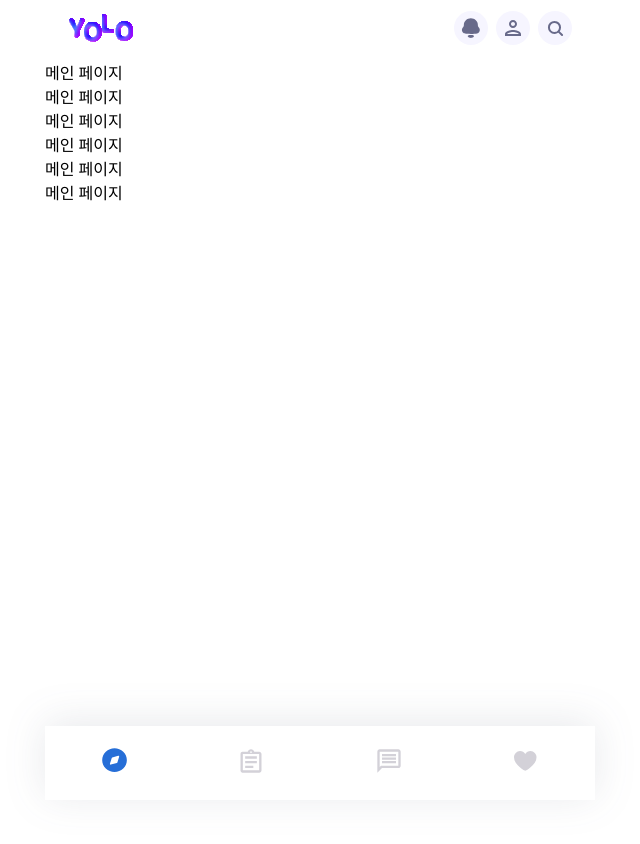
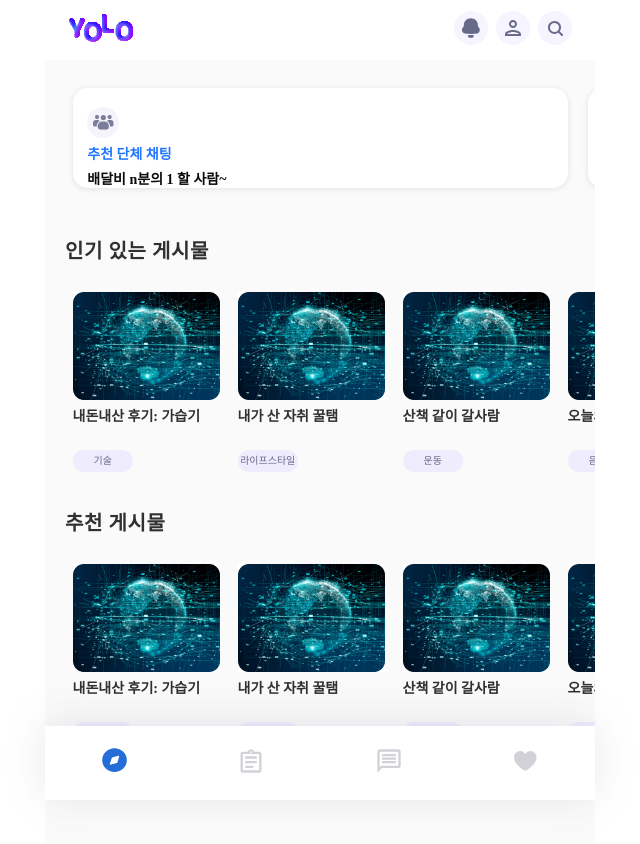
Before and after one commit to YOLO-2024/YOLO_FE, a React (Vite) app: page /main-page in a window 1280 px wide. Shown: the top 844 px of the page, without its empty margins (320-960 px from the left). Before the commit the page ends 800 px from the top, so only its background shows below. Built offline with nearby package versions, Linux system fonts and the light colour scheme.

Commit message:
메인 화면 가로스크롤 구현

```diff
--- /dev/null
+++ b/src/assets/svgs/GroupIcon.jsx
@@ -0,0 +1,62 @@
+const GroupIcon = () => {
+  return (
+    <svg
+      width="21"
+      height="16"
+      viewBox="0 0 21 16"
+      fill="none"
+      xmlns="http://www.w3.org/2000/svg"
+    >
+      <g id="Group 38" clipPath="url(#clip0_1_3193)">
+        <circle
+          id="Ellipse 4"
+          cx="4.02635"
+          cy="3.06053"
+          r="2.07713"
+          fill="#686A8A"
+        />
+        <path
+          id="Path 13"
+          d="M6.71048 7.04732C4.82699 8.22264 3.68234 10.2858 3.68202 12.5059H1.84101C0.82551 12.5029 0.00304 11.6804 0 10.6649V8.82389C0.00455 7.30064 1.23826 6.06693 2.76151 6.06238H4.60252C5.41594 6.06421 6.18718 6.42457 6.71048 7.04732Z"
+          fill="#686A8A"
+        />
+        <circle
+          id="Ellipse 5"
+          cx="16.6354"
+          cy="3.06053"
+          r="2.07713"
+          fill="#686A8A"
+        />
+        <path
+          id="Path 14"
+          d="M20.6827 8.82389V10.6649C20.6797 11.6804 19.8572 12.5029 18.8417 12.5059H17.0007C17.0007 10.2867 15.8563 8.22339 13.973 7.0478C14.496 6.42508 15.2669 6.06456 16.0802 6.06238H17.9212C19.4444 6.06693 20.6781 7.30064 20.6827 8.82389H20.6827Z"
+          fill="#686A8A"
+        />
+        <circle
+          id="Ellipse 6"
+          cx="10.3308"
+          cy="3.60132"
+          r="2.58533"
+          fill="#686A8A"
+        />
+        <path
+          id="Path 15"
+          d="M15.8947 12.0379V12.9585C15.8901 14.4817 14.6424 15.7154 13.102 15.72H7.51667C5.97623 15.7154 4.72861 14.4817 4.724 12.9585V12.0379C4.724 9.49604 6.80787 7.43542 9.37844 7.43542H11.2402C13.8108 7.43542 15.8947 9.49604 15.8947 12.0379H15.8947Z"
+          fill="#686A8A"
+        />
+      </g>
+      <defs>
+        <clipPath id="clip0_1_3193">
+          <rect
+            width="20.6827"
+            height="14.7365"
+            fill="white"
+            transform="translate(0 0.983398)"
+          />
+        </clipPath>
+      </defs>
+    </svg>
+  );
+};
+
+export default GroupIcon;
--- /dev/null
+++ b/src/components/Main/PopularPostList.jsx
@@ -0,0 +1,36 @@
+import '../../styles/component/main/MainPostList.scss';
+import DummyPostImage from '../../assets/images/DummyPostImage.jpg';
+
+const PopularPostItem = ({ title, tag }) => {
+  return (
+    <div className="mainPostItem_Container">
+      <div className="mainPostImage_Container">
+        <img src={DummyPostImage} />
+      </div>
+      <div className="mainPostTitle_Container">{title}</div>
+      <div className="mainPostTag">{tag}</div>
+    </div>
+  );
+};
+
+export default function PopularPostList() {
+  const postdummyList = [
+    { postId: 1, title: '내돈내산 후기: 가습기', tag: '기술' },
+    { postId: 2, title: '내가 산 자취 꿀탬', tag: '라이프스타일' },
+    { postId: 3, title: '산책 같이 갈사람', tag: '운동' },
+    { postId: 4, title: '오늘의 메뉴 추천', tag: '음식' },
+    { postroomId: 5, title: '요즘 빠진 게임', tag: '게임' },
+  ];
+
+  return (
+    <div className="mainPost_Container">
+      {postdummyList.map((dumPost) => (
+        <PopularPostItem
+          key={dumPost.postId}
+          title={dumPost.title}
+          tag={dumPost.tag}
+        />
+      ))}
+    </div>
+  );
+}
--- /dev/null
+++ b/src/components/Main/RecommendChatting.jsx
@@ -0,0 +1,34 @@
+import '../../styles/component/main/recommendChat.scss';
+import GroupIcon from '../../assets/svgs/GroupIcon';
+
+const RecommendChatItem = ({ content }) => {
+  return (
+    <div className="recommendItem_Container">
+      <div className="chatIcon_Box">
+        <GroupIcon />
+      </div>
+      <div className="recommendTitle_Container" style={{ color: '#2176FF' }}>
+        추천 단체 채팅
+      </div>
+      <div className="recommendTitle_Container">{content}</div>
+    </div>
+  );
+};
+
+export default function RecommendChatting() {
+  const chatdummyList = [
+    { chatroomId: 1, content: '배달비 n분의 1 할 사람~' },
+    { chatroomId: 2, content: '게임 같이 할 사람~' },
+    { chatroomId: 3, content: '산책 모임방' },
+    { chatroomId: 4, content: '자취 꿀팁 같이 공유해요~' },
+    { chatroomId: 5, content: '맛집 탐방러 모임' },
+  ];
+
+  return (
+    <div className="recommendChat_Container">
+      {chatdummyList.map((dummy) => (
+        <RecommendChatItem key={dummy.chatroomId} content={dummy.content} />
+      ))}
+    </div>
+  );
+}
--- /dev/null
+++ b/src/components/Main/RecommendPost.jsx
@@ -0,0 +1,36 @@
+import '../../styles/component/main/MainPostList.scss';
+import DummyPostImage from '../../assets/images/DummyPostImage.jpg';
+
+const RecommendPostItem = ({ title, tag }) => {
+  return (
+    <div className="mainPostItem_Container">
+      <div className="mainPostImage_Container">
+        <img src={DummyPostImage} />
+      </div>
+      <div className="mainPostTitle_Container">{title}</div>
+      <div className="mainPostTag">{tag}</div>
+    </div>
+  );
+};
+
+export default function RecommendPost() {
+  const recommendPostList = [
+    { postId: 1, title: '내돈내산 후기: 가습기', tag: '기술' },
+    { postId: 2, title: '내가 산 자취 꿀탬', tag: '라이프스타일' },
+    { postId: 3, title: '산책 같이 갈사람', tag: '운동' },
+    { postId: 4, title: '오늘의 메뉴 추천', tag: '음식' },
+    { postroomId: 5, title: '요즘 빠진 게임', tag: '게임' },
+  ];
+
+  return (
+    <div className="mainPost_Container">
+      {recommendPostList.map((recommendPost) => (
+        <RecommendPostItem
+          key={recommendPost.postId}
+          title={recommendPost.title}
+          tag={recommendPost.tag}
+        />
+      ))}
+    </div>
+  );
+}
--- a/src/pages/Login/InterestPage.jsx
+++ b/src/pages/Login/InterestPage.jsx
@@ -28,7 +28,7 @@ export default function InterestPage() {
       try {
         await axios.post(
           `${import.meta.env.VITE_CLIENT_URL}/api/v1/member/update-interest`,
-          interestList,
+          { interestList: interestList },
           {
             headers: { Authorization: `Bearer ` + user }, // 토큰 넣어주기
             'Content-Type': 'application/json',
--- a/src/pages/MainPage.jsx
+++ b/src/pages/MainPage.jsx
@@ -1,14 +1,20 @@
 import '../styles/pages/MainPage.scss';
+import RecommendChatting from '../components/Main/RecommendChatting';
+import PopularPostList from '../components/Main/PopularPostList';
+import RecommendPost from '../components/Main/RecommendPost';
 
 export default function MainPage() {
   return (
     <div className="main_Container">
-      <div>메인 페이지</div>
-      <div>메인 페이지</div>
-      <div>메인 페이지</div>
-      <div>메인 페이지</div>
-      <div>메인 페이지</div>
-      <div>메인 페이지</div>
+      <RecommendChatting />
+      <div className="main_Post_Container">
+        <div className="main_styledText">인기 있는 게시물</div>
+        <PopularPostList />
+      </div>
+      <div className="main_Post_Container">
+        <div className="main_styledText">추천 게시물</div>
+        <RecommendPost />
+      </div>
     </div>
   );
 }
--- /dev/null
+++ b/src/styles/component/main/MainPostList.scss
@@ -0,0 +1,54 @@
+.mainPost_Container {
+  display: flex;
+  overflow: scroll;
+  max-width: 800px;
+  height: 185px;
+  gap: 18px;
+  background: #fafafa;
+  padding: 5%;
+  -ms-overflow-style: none; /* 인터넷 익스플로러 */
+  scrollbar-width: none; /* 파이어폭스 */
+}
+
+.mainPost_Container::-webkit-scrollbar {
+  display: none; /* 크롬, 사파리, 오페라, 엣지 */
+}
+
+.mainPostItem_Container {
+  display: flex;
+  flex-direction: column;
+  margin: auto;
+  width: 147px;
+  height: 180px;
+  border-radius: 15px;
+  gap: 5px;
+}
+
+.mainPostImage_Container {
+  width: 150px;
+  height: 108px;
+  flex-shrink: 0;
+  border-radius: 15px;
+}
+
+.mainPostTitle_Container {
+  color: #303030;
+  font-size: 14px;
+  font-weight: 700;
+  margin-bottom: 20px;
+}
+
+.mainPostTag {
+  display: flex;
+  align-items: center;
+  justify-content: center;
+  border-radius: 25px;
+  width: 60.479px;
+  height: 22px;
+  flex-shrink: 0;
+  background: #efecfe;
+  color: #686a8a;
+  font-size: 10px;
+  font-weight: 400;
+  line-height: 16px;
+}
--- /dev/null
+++ b/src/styles/component/main/recommendChat.scss
@@ -0,0 +1,77 @@
+.recommendChat_Container {
+  display: flex;
+  overflow: scroll;
+  max-width: 800px;
+  gap: 20px;
+  background: #fafafa;
+  padding: 5%;
+
+  -ms-overflow-style: none; /* 인터넷 익스플로러 */
+  scrollbar-width: none; /* 파이어폭스 */
+}
+
+.recommendChat_Container::-webkit-scrollbar {
+  display: none; /* 크롬, 사파리, 오페라, 엣지 */
+}
+
+.recommendItem_Container {
+  display: flex;
+  flex-direction: column;
+  margin: auto;
+  width: 100%;
+  height: 100px;
+  border-radius: 15px;
+  flex-shrink: 0;
+  background: #fff;
+  gap: 5px;
+  box-shadow: 0px 1px 6px 0px rgba(0, 0, 0, 0.1);
+}
+
+.recommendTitle_Container {
+  color: #0a0c0b;
+  font-size: 14px;
+  font-style: normal;
+  font-weight: 800;
+  margin-left: 3%;
+}
+
+.chatIcon_Box {
+  display: flex;
+  align-items: center;
+  justify-content: center;
+  width: 32px;
+  height: 31px;
+  flex-shrink: 0;
+  background: #f4f3fd;
+  opacity: 0.87;
+  margin-left: 3%;
+  margin-top: auto;
+  border-radius: 45px;
+}
+
+.popularPost_Container {
+  display: flex;
+  height: 250px;
+  overflow: scroll;
+  max-width: 800px;
+  gap: 20px;
+  background: #fafafa;
+  padding: 5%;
+}
+
+/*
+.dot {
+  margin: 0 5px;
+  cursor: pointer;
+  background-color: #93bbf6; // 기본 배경색
+
+  &.active {
+    background-color: #2176ff; // 활성화됐을 때의 배경색
+    color: #2176ff; // 활성화됐을 때의 글자색
+
+    &:hover {
+      background-color: #2176ff; // 마우스 호버시 배경색 변경
+    }
+  }
+}
+*/
--- a/src/styles/pages/MainPage.scss
+++ b/src/styles/pages/MainPage.scss
@@ -2,5 +2,23 @@
   display: flex;
   flex-direction: column;
   width: 100%;
+  height: calc(var(--vh, 1vh) * 100);
   max-width: 550px;
+  background: #fafafa;
 }
+
+.main_Post_Container {
+  display: flex;
+  flex-direction: column;
+  width: 100%;
+  height: 252.426px;
+  margin-top: 20px;
+}
+
+.main_styledText {
+  color: #303030;
+  margin-left: 20px;
+  font-size: 20px;
+  font-weight: 700;
+  letter-spacing: 0.56px;
+}
```
Also changed, not shown: src/assets/images/DummyPostImage.jpg (added).
